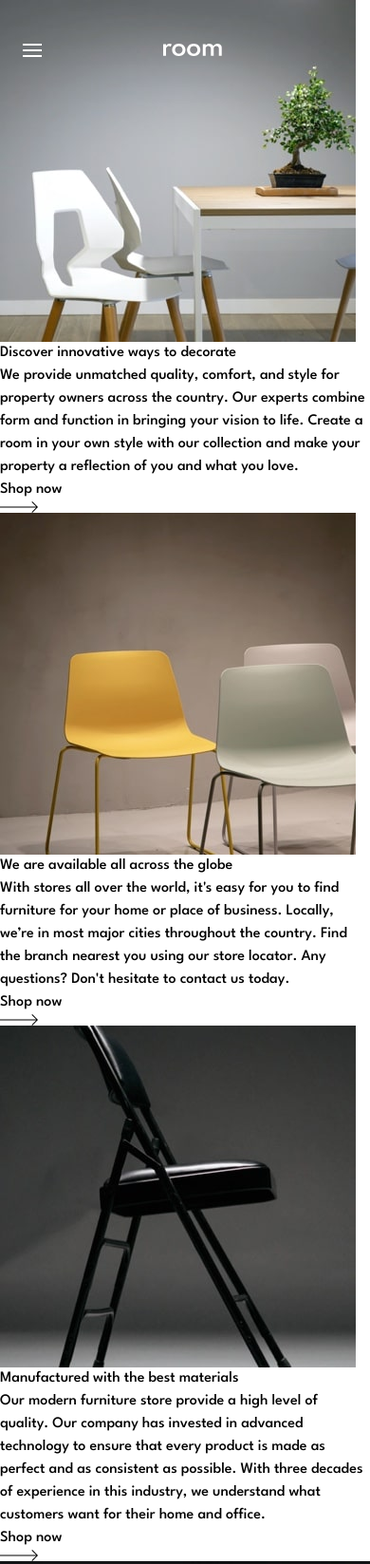
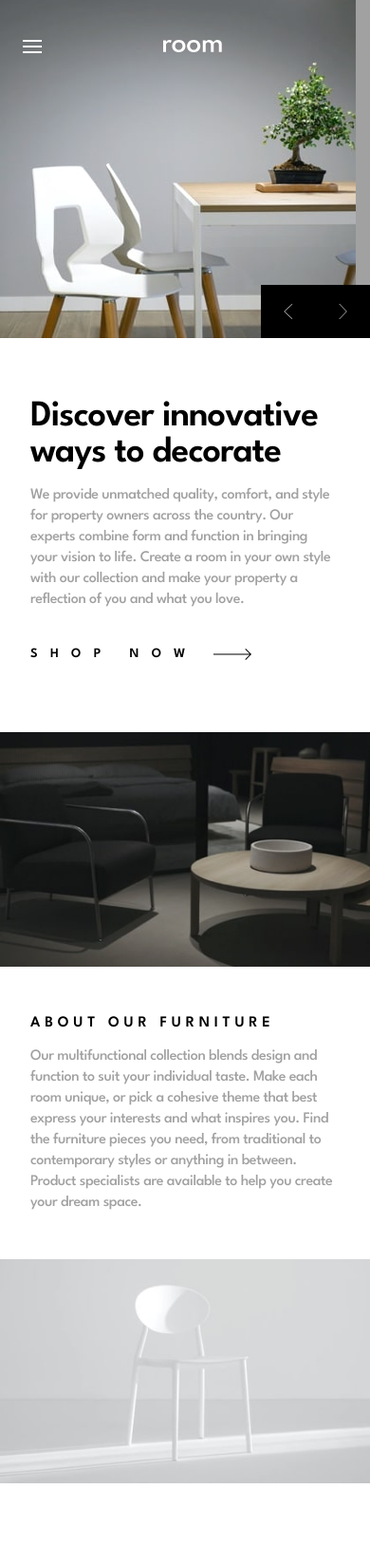
Before and after one commit to wendyhamel/FmRoomHomepageMaster, a plain HTML site: page index.html in a window 390 px wide. Shown: the top 1647 px of the page at 95% size. After the commit the page ends 1562 px from the top, so only its background shows below. Drawn offline with nearby package versions, Linux system fonts and the light colour scheme.

Commit message:
Content from .js to remove duplication
Mobile layout

```diff
--- a/index.html
+++ b/index.html
@@ -21,8 +21,8 @@
   <title>Frontend Mentor | Room homepage</title>
 
 </head>
-<body>
-  <header class="absolute md:fixed inset-x-0">
+<body class="antialiased">
+  <header class="absolute z-10 md:fixed inset-x-0">
     <div class="flex items-center py-10 px-6 md:gap-10">
       <nav class="md:hidden" x-data="{menu: false}">
         <button @click="menu = true" class="pt-1.5">
@@ -48,103 +48,78 @@
       <a class="mx-auto pb-1 pr-1 md:m-0" href="#"><h1 class="sr-only">Room</h1><img src="images/logo.svg" alt=""></a>
       <nav class="hidden md:block">
         <ul class="flex gap-8 text-white">
-          <li class="border-b-2 border-black/0 hover:border-black"><a href="">Home</a></li>
-          <li class="border-b-2 border-black/0 hover:border-black"><a href="">Shop</a></li>
-          <li class="border-b-2 border-black/0 hover:border-black"><a href="">About</a></li>
-          <li class="border-b-2 border-black/0 hover:border-black"><a href="">Contact</a></li>
+          <li class="group"><a href="">Home</a><div class="scale-0 border-b-2 border-black/0 group-hover:border-white group-hover:scale-100 transition duration-300"></div></li>
+          <li class="group"><a href="">Shop</a><div class="scale-0 border-b-2 border-black/0 group-hover:border-white group-hover:scale-100 transition duration-300"></div></li>
+          <li class="group"><a href="">About</a><div class="scale-0 border-b-2 border-black/0 group-hover:border-white group-hover:scale-100 transition duration-300"></div></li>
+          <li class="group"><a href="">Contact</a><div class="scale-0 border-b-2 border-black/0 group-hover:border-white group-hover:scale-100 transition duration-300"></div></li>
         </ul>
       </nav>
 
     </div>
   </header>
   <main>
-
-<!--      slides container  -->
-    <section>
-
-<!--      slide  -->
-      <article>
+    <section x-data="content()">
+      <article class="grid -mt-1">
+        <div class="relative">
+          <div class="bg-gray-dark">
+            <div :class="{'animate-fade origin-center-center' : animation}">
+              <img class="md:hidden" :src="slide.image.mobile" :alt="slide.image.altText">
+              <img class="hidden md:block" :src="slide.image.desktop" :alt="slide.image.altText">
+            </div>
+          </div>
+          <nav class="absolute bottom-0 right-0">
+            <ul class="flex">
+              <li>
+                <button
+                      @click="animate; previousSlide()"
+                      class="px-6 py-5 bg-black hover:bg-gray-very-dark focus-visible:bg-gray-very-dark transition duration-300"
+                >
+                  <span class="sr-only">previous</span>
+                  <img class="h-4" src="images/icon-angle-left.svg">
+                </button>
+              </li>
+              <li>
+                <button
+                      @click="animate; nextSlide()"
+                      class="px-6 py-5 bg-black hover:bg-gray-very-dark focus-visible:bg-gray-very-dark transition duration-300"
+                >
+                  <span class="sr-only">next</span>
+                  <img class="h-4" src="images/icon-angle-right.svg">
+                </button>
+              </li>
+            </ul>
+          </nav>
+        </div>
+        <div class="space-y-8 py-16 px-8">
           <div>
-          <img class="md:hidden" src="images/mobile-image-hero-1.jpg" alt="">
-          <img class="hidden md:block" src="images/desktop-image-hero-1.jpg" alt="">
+            <h2 :class="{'animate-fade origin-top-left' : animation}" class="text-[2.4rem] font-semibold tracking-tight leading-none pb-3.5" x-text="slide.title"></h2>
+            <p :class="{'animate-fade origin-top-left' : animation}" class="text-gray-dark tracking-tight leading-snug pr-1" x-text="slide.description"></p>
           </div>
-        <div>
-          <h2>Discover innovative ways to decorate</h2>
-          <p>
-          We provide unmatched quality, comfort, and style for property owners across the country.
-        Our experts combine form and function in bringing your vision to life. Create a room in your
-        own style with our collection and make your property a reflection of you and what you love.
-        </p>
+          <button class="flex items-center gap-4 pt-1 pb-2 uppercase text-sm font-semibold tracking-[0.95em] hover:text-gray-dark focus-visible:text-gray-dark transition duration-300">
+            <span>Shop now</span>
+            <svg width="40" height="12" xmlns="http://www.w3.org/2000/svg"><path d="M34.05 0l5.481 5.527h.008v.008L40 6l-.461.465v.063l-.062-.001L34.049 12l-.662-.668 4.765-4.805H0v-1h38.206l-4.82-4.86L34.05 0z" fill="currentColor" fill-rule="nonzero"/></svg>
+          </button>
         </div>
-
-
-
-        <button>
-          Shop now
-          <img src="images/icon-arrow.svg" alt="arrow icon">
-        </button>
       </article>
-
-      <!--      slide  -->
-      <article>
-        <div>
-          <img class="md:hidden" src="images/mobile-image-hero-2.jpg" alt="">
-          <img class="hidden md:block" src="images/desktop-image-hero-2.jpg" alt="">
-        </div>
-        <div>
-          <h2>We are available all across the globe</h2><p>
-            With stores all over the world, it's easy for you to find furniture for your home or place of business.
-          Locally, we’re in most major cities throughout the country. Find the branch nearest you using our
-          store locator. Any questions? Don't hesitate to contact us today.
-          </p>
-        </div>
-
-        <button>
-          Shop now
-          <img src="images/icon-arrow.svg" alt="arrow icon">
-        </button>
-      </article>
-
-      <!--      slide  -->
-      <article>
-        <div>
-          <img class="md:hidden" src="images/mobile-image-hero-3.jpg" alt="">
-          <img class="hidden md:block" src="images/desktop-image-hero-3.jpg" alt="">
-        </div>
-        <div>
-          <h2>Manufactured with the best materials</h2>
-            <p>
-            Our modern furniture store provide a high level of quality. Our company has invested in advanced technology
-          to ensure that every product is made as perfect and as consistent as possible. With three decades of
-          experience in this industry, we understand what customers want for their home and office.
-          </p>
-        </div>
-
-
-
-        <button>
-          Shop now
-          <img src="images/icon-arrow.svg" alt="arrow icon">
-        </button>
-      </article>
-
     </section>
 
   </main>
     <footer class="flex flex-col">
-      <img src="images/image-about-dark.jpg" alt="">
-      <h3 class="">
+      <img src="images/image-about-dark.jpg" alt="comfy black chairs around a coffee setSlidele">
+     <div class="px-8 py-12">
+       <h3 class="mt-1 uppercase font-semibold tracking-[0.3em] leading-none pb-4">
          About our furniture
        </h3>
-
-      <p>
+       <p class="text-gray-dark leading-snug tracking-tight pr-1">
          Our multifunctional collection blends design and function to suit your individual taste.
          Make each room unique, or pick a cohesive theme that best express your interests and what
          inspires you. Find the furniture pieces you need, from traditional to contemporary styles
          or anything in between. Product specialists are available to help you create your dream space.
        </p>
+     </div>
 
-      <img src="images/image-about-light.jpg" alt="">
+      <img src="images/image-about-light.jpg" alt="white chair">
     </footer>
+  <script src="js/content.js"></script>
 </body>
 </html>
--- /dev/null
+++ b/js/content.js
@@ -0,0 +1,53 @@
+window.content = function () {
+    return {
+        slides: [
+            {
+                slide: 1,
+                image: {
+                    mobile:'./images/mobile-image-hero-1.jpg',
+                    desktop:'./images/desktop-image-hero-1.jpg',
+                    altText: 'white chairs and a table'
+                },
+                title: 'Discover innovative ways to decorate',
+                description: 'We provide unmatched quality, comfort, and style for property owners across the country. Our experts combine form and function in bringing your vision to life. Create a room in your own style with our collection and make your property a reflection of you and what you love.'
+            },
+            {
+                slide: 2,
+                image: {
+                    mobile:'./images/mobile-image-hero-2.jpg',
+                    desktop:'./images/desktop-image-hero-2.jpg',
+                    altText: 'chairs of different colors'
+                },
+                title: 'We are available all across the globe',
+                description: 'With stores all over the world, it\'s easy for you to find furniture for your home or place of business. Locally, we’re in most major cities throughout the country. Find the branch nearest you using our store locator. Any questions? Don\'t hesitate to contact us today.'
+            },
+            {
+                slide: 3,
+                image: {
+                    mobile:'./images/mobile-image-hero-3.jpg',
+                    desktop:'./images/desktop-image-hero-3.jpg',
+                    altText: 'black chair'
+                },
+                title: 'Manufactured with the best materials',
+                description: 'Our modern furniture store provide a high level of quality. Our company has invested in advanced technology to ensure that every product is made as perfect and as consistent as possible. With three decades of experience in this industry, we understand what customers want for their home and office.'
+            }
+        ],
+        setSlide: 1,
+        animation: false,
+        get slide() {
+            slidesArray = this.slides.filter(slide => slide.slide === this.setSlide);
+            return slidesArray[0];
+        },
+        previousSlide() {
+            return this.setSlide === 1 ? this.setSlide = 3 : this.setSlide === 2 ? this.setSlide = 1 : this.setSlide === 3 ? this.setSlide = 2 : this.setSlide = 1
+        },
+        nextSlide() {
+            return this.setSlide === 1 ? this.setSlide = 2 : this.setSlide === 2 ? this.setSlide = 3 : this.setSlide === 3 ? this.setSlide = 1 : this.setSlide = 1
+        },
+        animate() {
+            this.animation = true;
+            setTimeout(function() {this.animation = false}.bind(this) ,800);
+        }
+    }
+
+}
--- a/js/tailwind-config.js
+++ b/js/tailwind-config.js
@@ -14,6 +14,15 @@ tailwind.config = {
             fontSize: {
                 xxs: '0.625rem'
             }
+        },
+        animation: {
+            'fade': 'fade 600ms ease-out',
+        },
+        keyframes: {
+            'fade': {
+                '0%': { opacity: '0%', transform: 'scale(1.025)'},
+                '100%': { opacity: '100%', transform: 'scale(1)'}
+            }
         }
     }
 }
```
Lines whose indentation alone changed are shown as unchanged.
